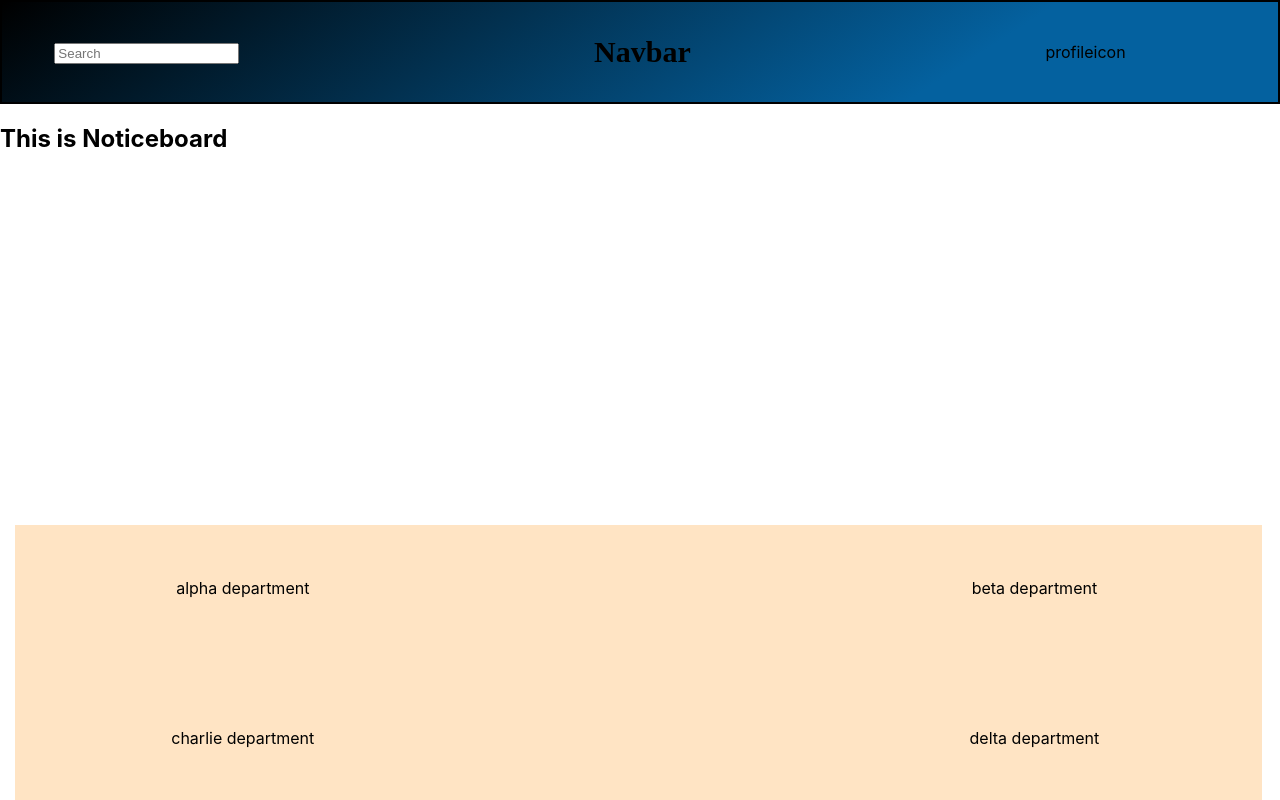
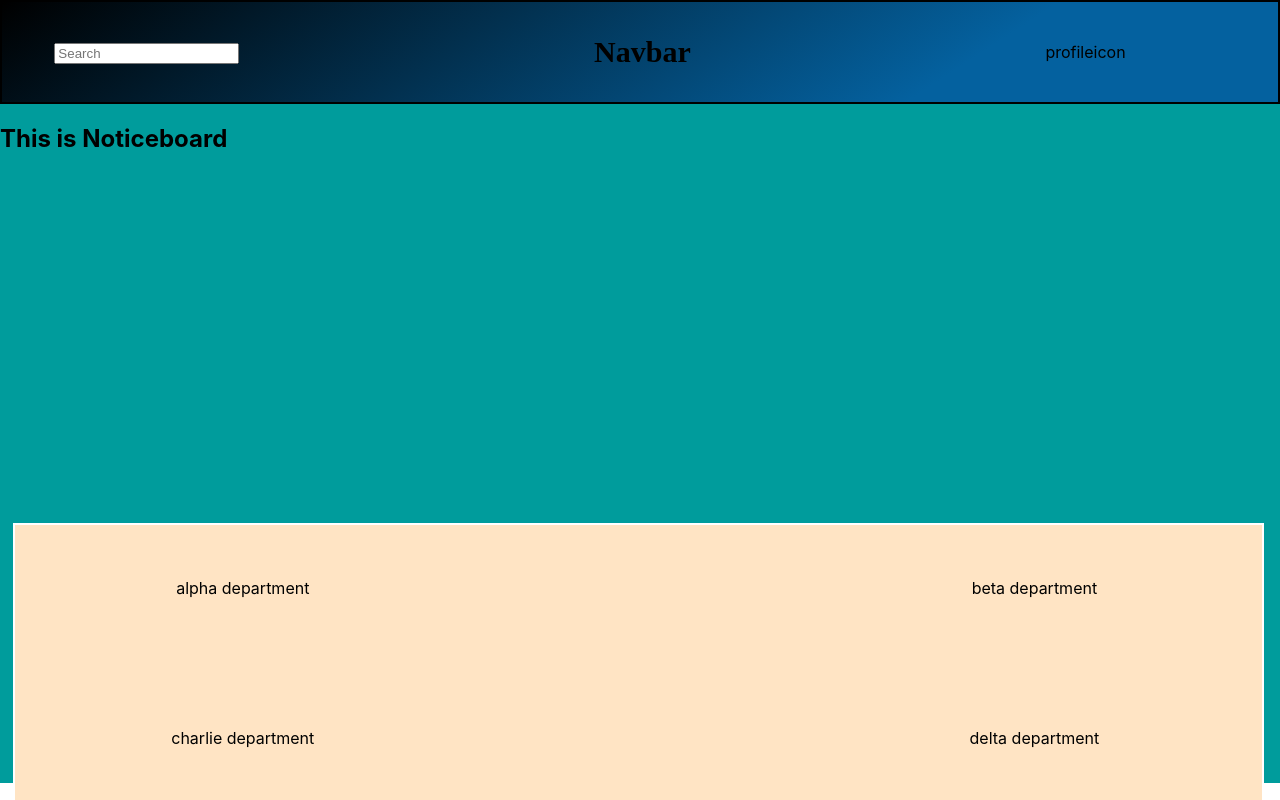
Before and after one commit to Poojajalagekar/capstone, a React (Create React App) app: page /home in a window 1280 px wide. Shown: the top 800 px of the page. Built offline with nearby package versions, Linux system fonts and the light colour scheme.

Commit message:
implemented the notice board

```diff
--- a/src/Components/HomeData/Homedata.css
+++ b/src/Components/HomeData/Homedata.css
@@ -2,6 +2,10 @@
   /* background-color: rgb(0, 160, 160); */
   box-sizing: border-box;
   margin: 0;
+}
+
+.merger {
+  background-color: rgb(0, 156, 156);
 }
 
 .navBar {
--- a/src/Components/HomeData/Merger.jsx
+++ b/src/Components/HomeData/Merger.jsx
@@ -5,9 +5,11 @@
 function Merger() {
   return (
     <>
-      <Navbar />
-      <Notice />
-      <Branches />
+      <div className='merger'>
+        <Navbar />
+        <Notice />
+        <Branches />
+      </div>
     </>
   )
 }
```
